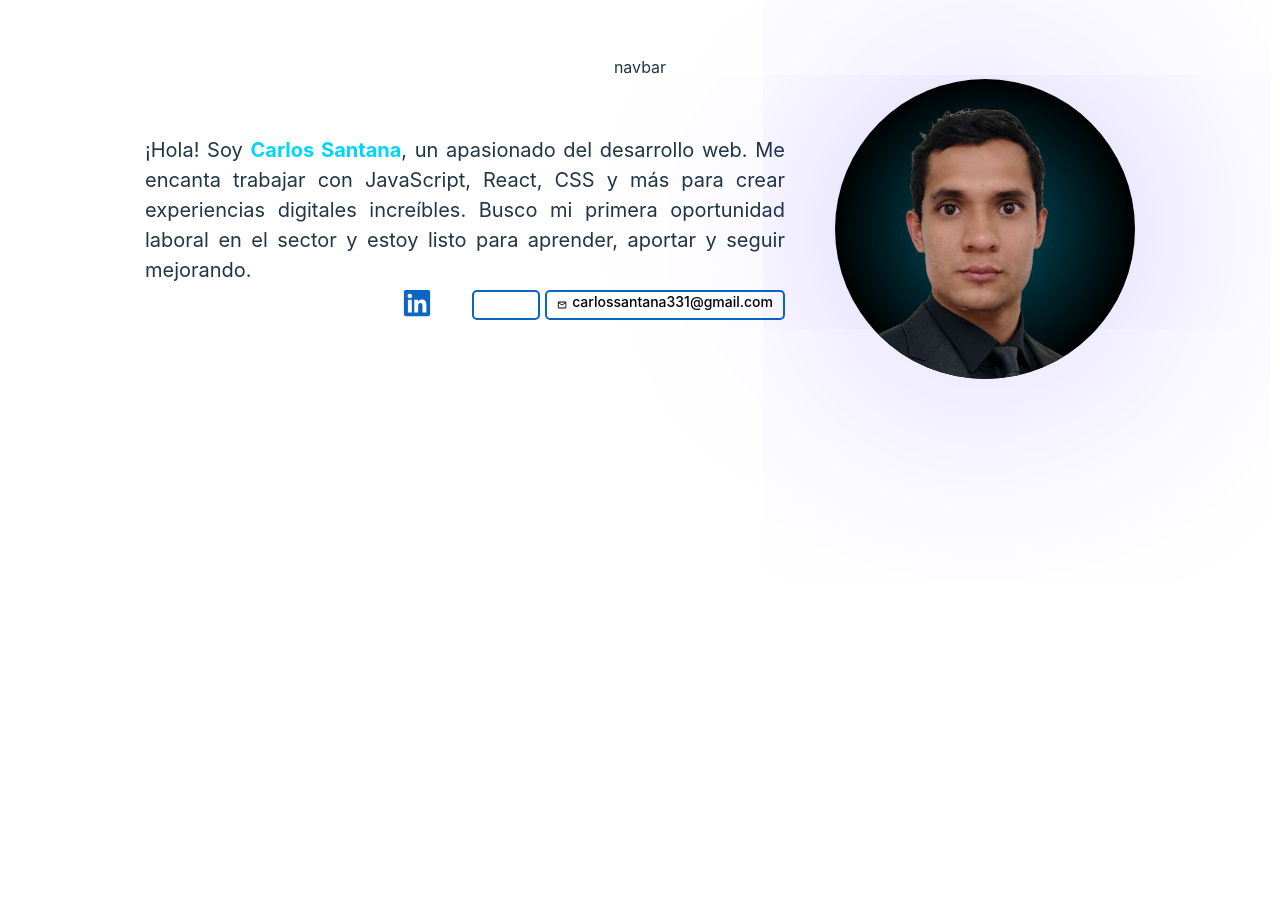
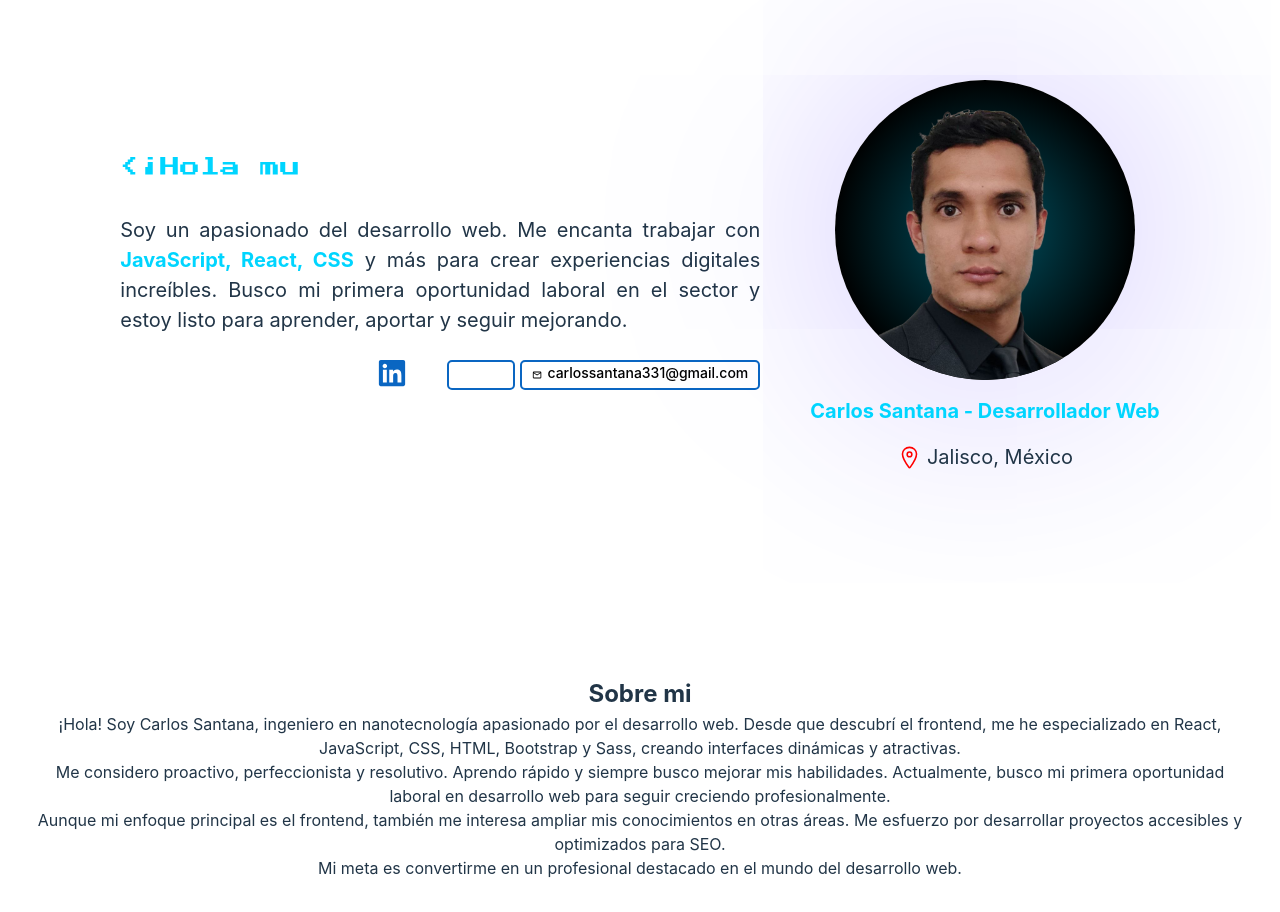
Before and after one commit to Carlossantana331/portafolio, a React (Vite) app: page / in a window 1280 px wide. Shown: the part 180-1092 px from the top of the page. Before the commit the page ends 800 px from the top, so only its background shows below. Built offline with nearby package versions, Linux system fonts and the light colour scheme.

Commit message:
se agregan detalles, 'sobre mi', funciones y estilos

```diff
--- a/package.json
+++ b/package.json
@@ -22,6 +22,6 @@
     "eslint-plugin-react": "^7.34.2",
     "eslint-plugin-react-hooks": "^4.6.2",
     "eslint-plugin-react-refresh": "^0.4.7",
-    "vite": "^5.3.1"
+    "vite": "^5.4.11"
   }
 }
--- a/src/App.jsx
+++ b/src/App.jsx
@@ -1,5 +1,6 @@
 import Navbar from './components/navbar/Navbar'
 import Presentacion from './components/presentacion/Presentacion'
+import Sobre_mi from './components/sobre_mi/Sobre_mi'
 import './App.css'
 
 function App() {
@@ -10,6 +11,8 @@ function App() {
 
       <Presentacion />
 
+      <Sobre_mi />
+
     </>
   )
 }
--- a/src/components/presentacion/Presentacion.css
+++ b/src/components/presentacion/Presentacion.css
@@ -1,8 +1,11 @@
+@import url('https://fonts.googleapis.com/css2?family=Press+Start+2P&display=swap');
+
 .presentacionContainer {
     display: flex;
     align-items: center;
     justify-content: center;
     gap: 50px;
+    height: 100vh;
 }
 
 .presentacionText {
@@ -24,11 +27,50 @@
     box-shadow: 0px 0px 900px 1px rgb(45 0 255 / 27%);
 }
 
-.presentacionName {
+.presentacionPhotoName{
+    font-size: 20px;
     font-weight: bold;
     color: rgb(0, 213, 255);
 }
 
+.presentacionPhotoContainer {
+    display: flex;
+    flex-direction: column;
+    gap: 20px;
+    align-items: center;
+    justify-content: center;
+}
+
+.presentacionName {
+    font-family: "Press Start 2P", serif;
+    font-weight: bold;
+    color: rgb(0, 213, 255);
+}
+
+.presentacionInfo {
+    display: flex;
+    align-items: center;
+    gap: 5px;
+    justify-content: space-between;
+}
+
+.presentacionTextContainer{
+    display: flex;
+    flex-direction: column;
+    gap: 20px;
+}
+
+.presentacionLocation {
+    display: flex;
+    align-items: center;
+    gap: 5px;
+    font-size: 20px;
+}
+
+.presentacionLocationIcon{
+    color: rgb(255, 0, 0);
+    font-size: 25px;
+}
 .presentacionBtns {
     display: flex;
     justify-content: end;
@@ -60,7 +102,7 @@
     transform: scale(1.1);
 }
 
-.presentacionBtns .cv {
+.presentacionBtns .cv{
     display: flex;
     color: #fff;
     border: #0a66c2 solid 2px;
--- a/src/components/presentacion/Presentacion.jsx
+++ b/src/components/presentacion/Presentacion.jsx
@@ -1,21 +1,54 @@
-import React from "react";
-import { useState } from "react";
-import "./Presentacion.css";
-import { FaGithubSquare } from "react-icons/fa";
-import { FaLinkedin } from "react-icons/fa";
+import React, { useState, useEffect } from 'react';
+import './Presentacion.css';
+import { FaGithubSquare, FaLinkedin } from "react-icons/fa";
 import { GrDocumentDownload } from "react-icons/gr";
 import { MdOutlineMailOutline } from "react-icons/md";
+import { IoLocationOutline } from "react-icons/io5";
 
-const presentacion = () => {
+const Presentacion = () => {
+  const [text, setText] = useState('');
+  const [copied, setCopied] = useState(false);
 
-  const [copied, setCopied] = useState(false);
+  const fullText = '¡Hola mundo!/>';
   const email = "carlossantana331@gmail.com";
+  const typingSpeed = 150;
+  const pauseDuration = 2000;
+
+  useEffect(() => {
+    let timeout;
+
+    const startTyping = () => {
+      let currentIndex = 0;
+
+      const typeNextChar = () => {
+        if (currentIndex <= fullText.length) {
+          setText(fullText.slice(0, currentIndex));
+          currentIndex++;
+          timeout = setTimeout(typeNextChar, typingSpeed);
+        } else {
+          // Cuando termine de escribir, espera y reinicia
+          timeout = setTimeout(() => {
+            setText('');
+            timeout = setTimeout(startTyping, typingSpeed);
+          }, pauseDuration);
+        }
+      };
+
+      typeNextChar();
+    };
+
+    // Iniciar la primera animación
+    startTyping();
+
+    // Limpiar los timeouts cuando el componente se desmonte
+    return () => clearTimeout(timeout);
+  }, []);
 
   const copyToClipboard = () => {
     navigator.clipboard.writeText(email)
       .then(() => {
         setCopied(true);
-        setTimeout(() => setCopied(false), 2000); // Restablecer mensaje después de 2s
+        setTimeout(() => setCopied(false), 2000);
       })
       .catch(err => console.error("Error al copiar: ", err));
   };
@@ -23,33 +56,42 @@ const presentacion = () => {
   return (
     <div className="presentacionContainer">
       <div className="presentacionTextContainer">
-
         <p className="presentacionText">
-          ¡Hola! Soy <span className="presentacionName">Carlos Santana</span>, un apasionado del desarrollo web. Me encanta
-          trabajar con JavaScript, React, CSS y más para crear experiencias
+          <span className="presentacionName">&lt;{text}</span> <br /><br />
+          Soy un apasionado del desarrollo web. Me encanta
+          trabajar con <span style={{ fontWeight: "bold", color: "rgb(0, 213, 255)" }}>JavaScript, React, CSS</span> y más para crear experiencias
           digitales increíbles. Busco mi primera oportunidad laboral en el sector
           y estoy listo para aprender, aportar y seguir mejorando.
         </p>
 
         <div className="presentacionBtns">
-          <a className="linkedin" href="https://www.linkedin.com/in/carlos-ignacio-santana-ruiz/" target="_blank"><FaLinkedin /></a>
-          <a className="github" href="https://github.com/Carlossantana331/" target="_blank"><FaGithubSquare /></a>
-          <a className="cv" href="cv"><GrDocumentDownload className="cvIcon"/>CV</a>
-          <div >
+          <a className="linkedin" href="https://www.linkedin.com/in/carlos-ignacio-santana-ruiz/" target="_blank">
+            <FaLinkedin />
+          </a>
+          <a className="github" href="https://github.com/Carlossantana331/" target="_blank">
+            <FaGithubSquare />
+          </a>
+          <a className="cv" href="cv">
+            <GrDocumentDownload className="cvIcon" />CV
+          </a>
+          <div>
             <button onClick={copyToClipboard} className="email">
-              {copied ? <span style={{ color: "green", fontSize: "14px" }}>¡Copiado!</span> : <><MdOutlineMailOutline style={{ fontSize: "18px"}}/> <span style={{ fontSize: "14px", height: "23px" }}>{email}</span></>}
+            {copied ? <span style={{ color: "green", fontSize: "14px" }}>¡Copiado!</span> : <><MdOutlineMailOutline style={{ fontSize: "18px" }} /> <span style={{ fontSize: "14px", height: "23px" }}>{email}</span></>}
             </button>
           </div>
+        </div>
+      </div>
 
-        </div>
-
-      </div>
       <div className="presentacionPhotoContainer">
         <img className="presentacionPhoto" src="./img/photo.png" alt="Foto de perfil" />
-
+        <h1 className="presentacionPhotoName">Carlos Santana - Desarrollador Web</h1>
+        <div className="presentacionLocation">
+          <IoLocationOutline className="presentacionLocationIcon" />
+          <span>Jalisco, México</span>
+        </div>
       </div>
     </div>
   );
-}
+};
 
-export default presentacion;
+export default Presentacion;
--- /dev/null
+++ b/src/components/sobre_mi/Sobre_mi.jsx
@@ -0,0 +1,28 @@
+import React from "react";
+
+function Sobre_mi() {
+  return (
+    <div>
+      <h2>Sobre mi</h2>
+      <p>
+        ¡Hola! Soy Carlos Santana, ingeniero en nanotecnología apasionado por el
+        desarrollo web. Desde que descubrí el frontend, me he especializado en
+        React, JavaScript, CSS, HTML, Bootstrap y Sass, creando interfaces
+        dinámicas y atractivas. <br />
+        Me considero proactivo, perfeccionista y resolutivo. Aprendo rápido y
+        siempre busco mejorar mis habilidades. Actualmente, busco mi primera
+        oportunidad laboral en desarrollo web para seguir creciendo
+        profesionalmente.
+        <br />
+        Aunque mi enfoque principal es el frontend, también me interesa ampliar
+        mis conocimientos en otras áreas. Me esfuerzo por desarrollar proyectos
+        accesibles y optimizados para SEO.
+        <br />
+        Mi meta es convertirme en un profesional destacado en el mundo del
+        desarrollo web.
+      </p>
+    </div>
+  );
+}
+
+export default Sobre_mi;
```
Also changed, not shown: 1 other file (tests, documents, lock files or other folders).
